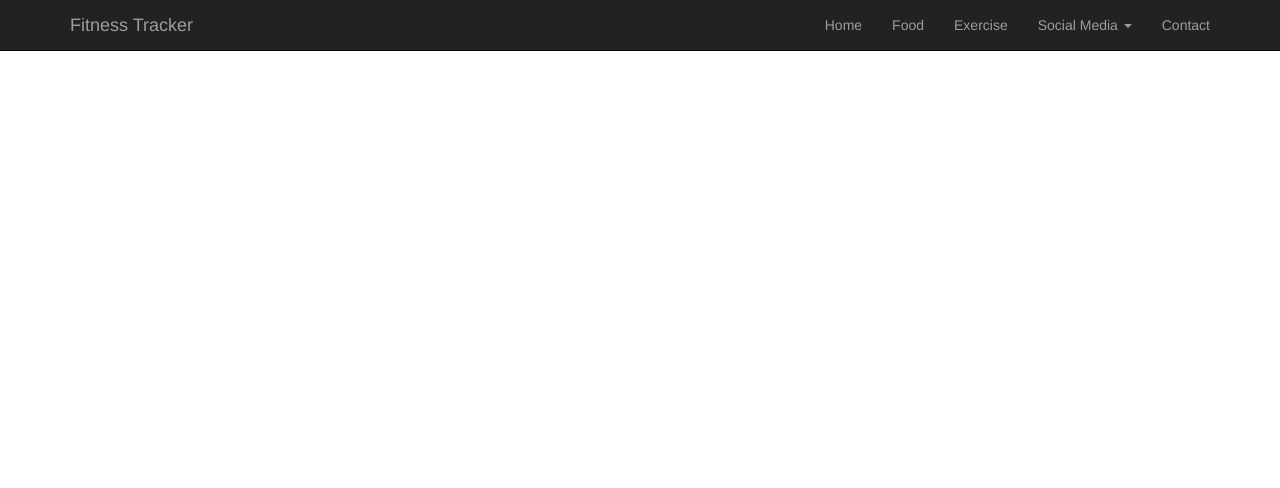
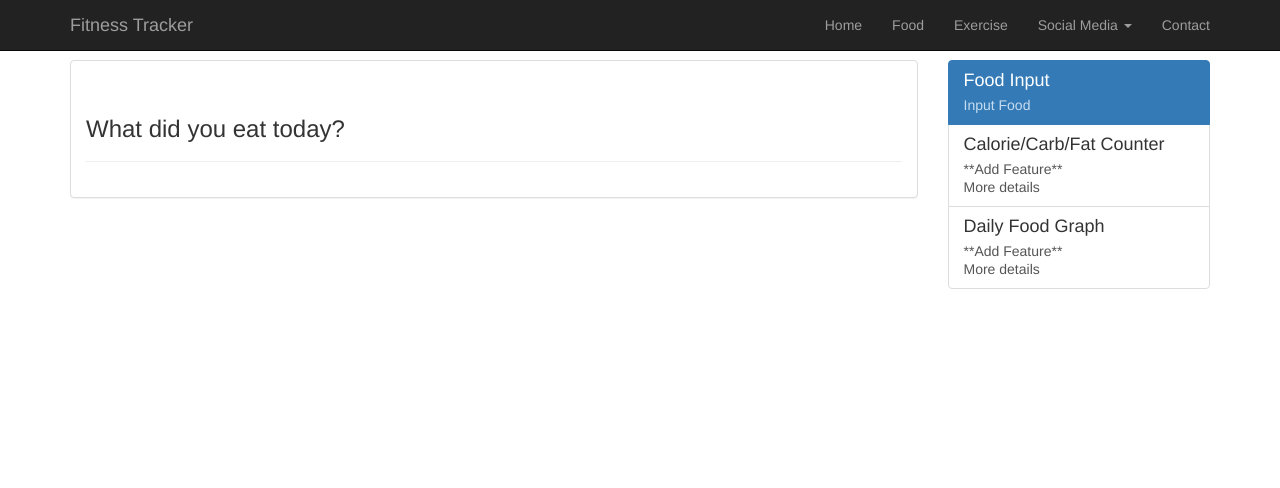
Before and after one commit to JCcalonge6/Fall2014-WebProgramming, a PHP site: page /food.php in a window 1280 px wide. Shown: the top 488 px of the page. Run offline with PHP 8.4, Linux system fonts and the light colour scheme; some libraries are stand-ins or nearby versions.

Commit message:
Changes
All files: Deleted .min from personal css file
Food: Added grid skeleton

```diff
--- a/FitnessTracker/exercise.php
+++ b/FitnessTracker/exercise.php
@@ -4,7 +4,7 @@
 		<title>Fitness Tracker Exercise</title>
 		<meta name="viewport" content="width=device-width, initial-scale=1">
 		<link rel="stylesheet" type="text/css" href="view/css/bootstrap.min.css">
-		<link rel="stylesheet" type="text/css" href="view/css/style.min.css">
+		<link rel="stylesheet" type="text/css" href="view/css/style.css">
 	</head>
 
 	<body>
--- a/FitnessTracker/food.php
+++ b/FitnessTracker/food.php
@@ -4,9 +4,48 @@
 		<title>Fitness Tracker Food</title>
 		<meta name="viewport" content="width=device-width, initial-scale=1">
 		<link rel="stylesheet" type="text/css" href="view/css/bootstrap.min.css">
-		<link rel="stylesheet" type="text/css" href="view/css/style.min.css">
+		<link rel="stylesheet" type="text/css" href="view/css/style.css">
 	</head>
 
 	<body>
 		<?php include_once("header.html"); ?>
+		<br>
+		<br>
+		<br>
+		<div class="container">
+			<div class="row">
+				<div class="col-lg-9">
+					<div class="panel panel-default">
+						<div class="panel-body">
+
+							<div class="page-header">
+								<h3>What did you eat today?</h3>
+							</div>
+
+
+						</div>
+					</div>
+				</div>
+
+				<div class="col-lg-3">
+					<div class="list-group">
+						<a href="#" class="list-group-item active">
+							<h4 class="list-group-item-heading">Food Input</h4>
+							<p class="list-group-item-text">Input Food</p>
+						</a>
+						<a href="#" class="list-group-item">
+							<h4 class="list-group-item-heading">Calorie/Carb/Fat Counter</h4>
+							<p class="list-group-item-text">**Add Feature**</p>
+							<p class="list-group-item-text">More details</p>
+						</a>
+						<a href="#" class="list-group-item">
+							<h4 class="list-group-item-heading">Daily Food Graph</h4>
+							<p class="list-group-item-text">**Add Feature**</p>
+							<p class="list-group-item-text">More details</p>
+						</a>
+					</div>
+				</div>
+			</div>
+		</div>
+
 		<?php include_once("footer.html"); ?>
--- a/FitnessTracker/index.php
+++ b/FitnessTracker/index.php
@@ -4,7 +4,7 @@
 		<title>Fitness Tracker</title>
 		<meta name="viewport" content="width=device-width, initial-scale=1">
 		<link rel="stylesheet" type="text/css" href="view/css/bootstrap.min.css">
-		<link rel="stylesheet" type="text/css" href="view/css/style.min.css">
+		<link rel="stylesheet" type="text/css" href="view/css/style.css">
 	</head>
 
 	<body>
```
